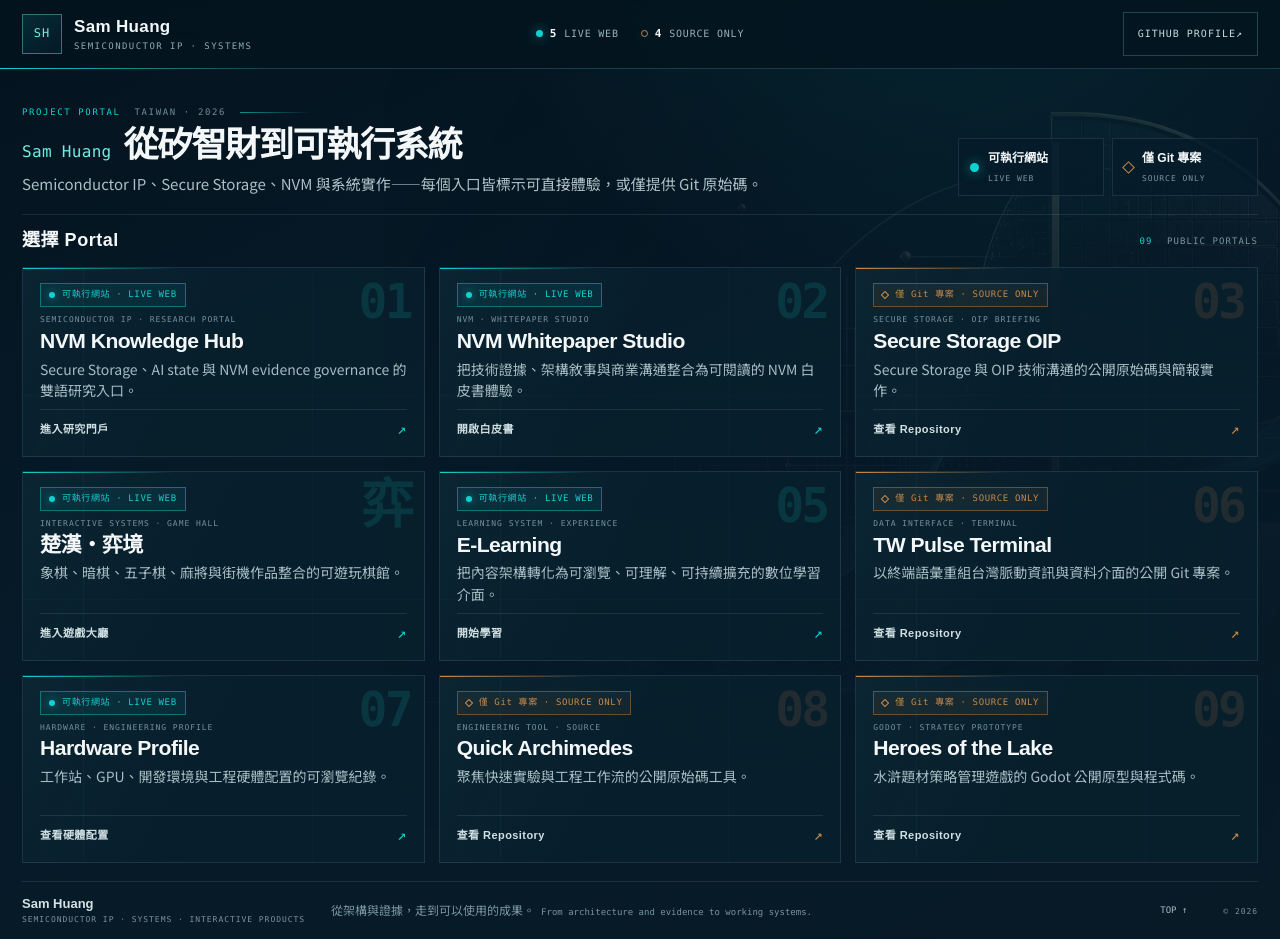
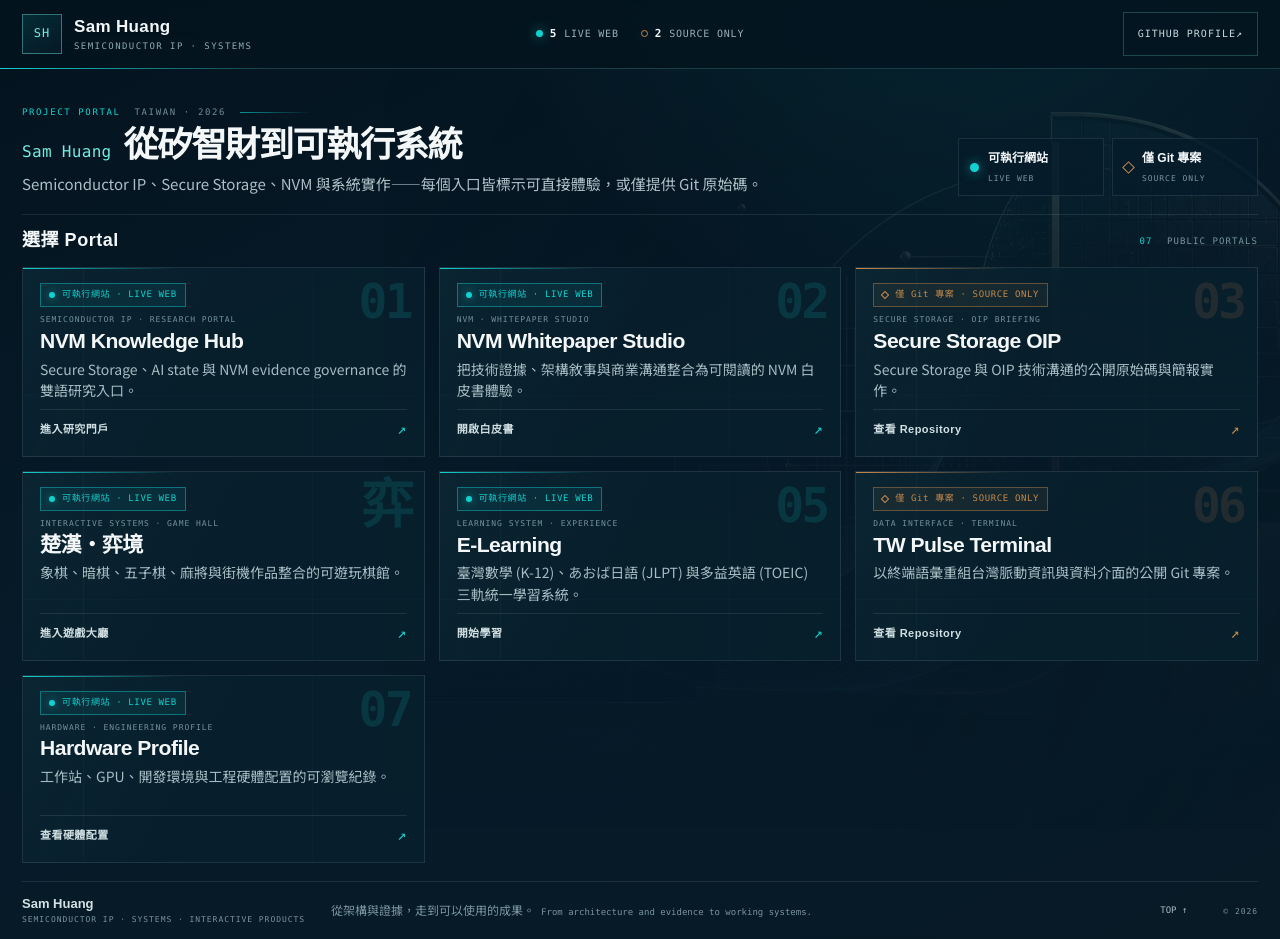
Before and after one commit to SamHuang68/SamHuang68.github.io, a website: page index.html in a window 1280 px wide. Drawn offline with Linux system fonts and the light colour scheme; a web font is replaced by a local one.

Commit message:
fix(portal): remove decommissioned quick-archimedes and HeroesOfTheLake_Godot portals, update portal count to 07 (5 LIVE + 2 SOURCE), and align E-Learning 3-track description

```diff
--- a/index.html
+++ b/index.html
@@ -44,7 +44,7 @@
 
         <div class="header-status" aria-label="公開專案狀態摘要">
           <span><i class="status-dot status-dot--live" aria-hidden="true"></i><b>5</b> LIVE WEB</span>
-          <span><i class="status-dot status-dot--source" aria-hidden="true"></i><b>4</b> SOURCE ONLY</span>
+          <span><i class="status-dot status-dot--source" aria-hidden="true"></i><b>2</b> SOURCE ONLY</span>
         </div>
 
         <a class="github-profile" href="https://github.com/SamHuang68" target="_blank" rel="noopener noreferrer">GITHUB PROFILE <span aria-hidden="true">↗</span></a>
@@ -68,7 +68,7 @@
       <section class="portal-section" id="project-portals" aria-labelledby="portal-grid-title">
         <div class="section-bar">
           <h2 id="portal-grid-title">選擇 Portal</h2>
-          <p><span>09</span> PUBLIC PORTALS</p>
+          <p><span>07</span> PUBLIC PORTALS</p>
         </div>
 
         <div class="portal-grid">
@@ -113,7 +113,7 @@
             <span class="availability availability--live"><i aria-hidden="true"></i>可執行網站 · LIVE WEB</span>
             <span class="card-domain">LEARNING SYSTEM · EXPERIENCE</span>
             <h3>E‑Learning</h3>
-            <p>把內容架構轉化為可瀏覽、可理解、可持續擴充的數位學習介面。</p>
+            <p>臺灣數學 (K-12)、あおば日語 (JLPT) 與多益英語 (TOEIC) 三軌統一學習系統。</p>
             <span class="card-enter">開始學習 <b aria-hidden="true">↗</b></span>
           </a>
 
@@ -134,24 +134,6 @@
             <p>工作站、GPU、開發環境與工程硬體配置的可瀏覽紀錄。</p>
             <span class="card-enter">查看硬體配置 <b aria-hidden="true">↗</b></span>
           </a>
-
-          <a class="portal-card portal-card--source portal-card--tool" href="https://github.com/SamHuang68/quick-archimedes" target="_blank" rel="noopener noreferrer" aria-label="查看 Quick Archimedes Git 原始碼專案">
-            <span class="card-signal" aria-hidden="true">08</span>
-            <span class="availability availability--source"><i aria-hidden="true"></i>僅 Git 專案 · SOURCE ONLY</span>
-            <span class="card-domain">ENGINEERING TOOL · SOURCE</span>
-            <h3>Quick Archimedes</h3>
-            <p>聚焦快速實驗與工程工作流的公開原始碼工具。</p>
-            <span class="card-enter">查看 Repository <b aria-hidden="true">↗</b></span>
-          </a>
-
-          <a class="portal-card portal-card--source portal-card--game" href="https://github.com/SamHuang68/HeroesOfTheLake_Godot" target="_blank" rel="noopener noreferrer" aria-label="查看 Heroes of the Lake Godot Git 原始碼專案">
-            <span class="card-signal" aria-hidden="true">09</span>
-            <span class="availability availability--source"><i aria-hidden="true"></i>僅 Git 專案 · SOURCE ONLY</span>
-            <span class="card-domain">GODOT · STRATEGY PROTOTYPE</span>
-            <h3>Heroes of the Lake</h3>
-            <p>水滸題材策略管理遊戲的 Godot 公開原型與程式碼。</p>
-            <span class="card-enter">查看 Repository <b aria-hidden="true">↗</b></span>
-          </a>
         </div>
       </section>
     </main>
--- a/scripts/check-home.mjs
+++ b/scripts/check-home.mjs
@@ -69,8 +69,6 @@ const requiredDestinations = [
   'https://samhuang68.github.io/E-Learning/',
   'https://github.com/SamHuang68/tw-pulse-terminal',
   'https://samhuang68.github.io/my-hardware/',
-  'https://github.com/SamHuang68/quick-archimedes',
-  'https://github.com/SamHuang68/HeroesOfTheLake_Godot',
 ];
 
 for (const destination of requiredDestinations) {
@@ -78,7 +76,7 @@ for (const destination of requiredDestinations) {
 }
 
 const cards = [...html.matchAll(/<a\b([^>]*class="[^"]*portal-card[^"]*"[^>]*)>([\s\S]*?)<\/a>/gi)];
-if (cards.length !== 9) fail(`expected 9 full-card anchors, found ${cards.length}`);
+if (cards.length !== 7) fail(`expected 7 full-card anchors, found ${cards.length}`);
 
 for (const [index, card] of cards.entries()) {
   const attributes = card[1];
@@ -93,7 +91,7 @@ for (const [index, card] of cards.entries()) {
 const liveCount = cards.filter(([, content]) => /portal-card--live/i.test(content)).length;
 const sourceCount = cards.filter(([, content]) => /portal-card--source/i.test(content)).length;
 if (liveCount !== 5) fail(`expected 5 runnable cards, found ${liveCount}`);
-if (sourceCount !== 4) fail(`expected 4 source-only cards, found ${sourceCount}`);
+if (sourceCount !== 2) fail(`expected 2 source-only cards, found ${sourceCount}`);
 
 if (!html.includes('可執行網站 · LIVE WEB')) fail('runnable web label is missing');
 if (!html.includes('僅 Git 專案 · SOURCE ONLY')) fail('source-only label is missing');
--- a/scripts/qa-home.mjs
+++ b/scripts/qa-home.mjs
@@ -202,8 +202,8 @@ try {
     if (metrics.viewportOverflow.length) failures.push(`${width}px viewport clipping: ${JSON.stringify(metrics.viewportOverflow.slice(0, 12))}`);
     if (metrics.imageFailures.length) failures.push(`${width}px image failures: ${metrics.imageFailures.join(', ')}`);
     if (metrics.ownerText !== 'Sam Huang' || metrics.ownerHeading !== 'Sam Huang') failures.push(`${width}px owner identity missing`);
-    if (metrics.cards.length !== 9) failures.push(`${width}px expected 9 portal cards, found ${metrics.cards.length}`);
-    if (metrics.cards.filter((card) => card.live).length !== 5 || metrics.cards.filter((card) => card.source).length !== 4) failures.push(`${width}px availability counts are incorrect`);
+    if (metrics.cards.length !== 7) failures.push(`${width}px expected 7 portal cards, found ${metrics.cards.length}`);
+    if (metrics.cards.filter((card) => card.live).length !== 5 || metrics.cards.filter((card) => card.source).length !== 2) failures.push(`${width}px availability counts are incorrect`);
     if (metrics.cards.some((card) => card.tag !== 'A' || !card.href || !card.ariaLabel || card.nestedInteractive !== 0)) failures.push(`${width}px a portal card is not a single accessible anchor`);
     if (metrics.cards.some((card) => card.height < 120 || card.width < 250)) failures.push(`${width}px a portal card is not a substantial full-frame target`);
     if (metrics.focusOutline?.style === 'none' || parseFloat(metrics.focusOutline?.width || '0') < 2) failures.push(`${width}px portal focus outline is not visible`);
```
Also changed, not shown: 1 other file.
